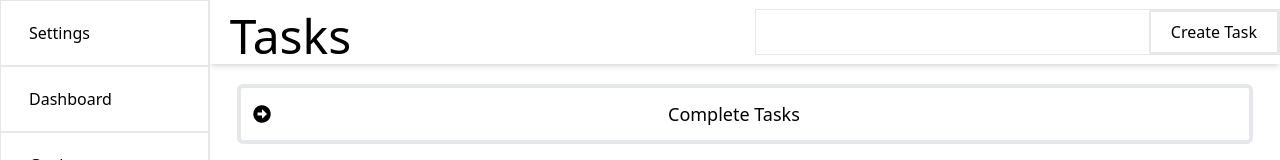
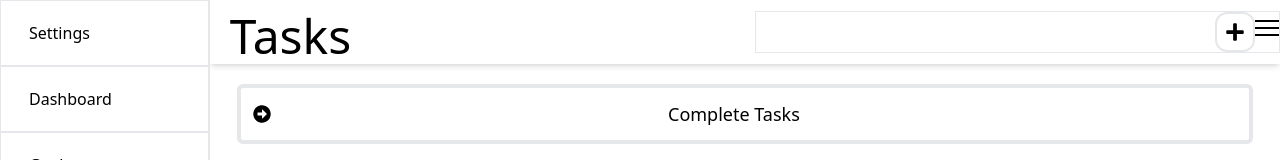
Before and after one commit to TylerP99/life-manager, a React (Create React App) app in the folder frontend/: page /tasks in a window 1280 px wide. Shown: the top 160 px of the page. Built offline with nearby package versions, Linux system fonts and the light colour scheme.

Commit message:
Options component, moving nav to new component

```diff
--- /dev/null
+++ b/frontend/src/components/App/AppHeader.jsx
@@ -0,0 +1,23 @@
+import React from 'react'
+
+import NavButton from "./NavButton"
+
+function AppHeader({title = "", options=[]}) {
+  return (
+    <header
+    className='flex flex-col items-center mb-5 shadow-md md:flex-row'
+    >
+      <h1
+      className="w-full text-5xl px-5 pt-3 pb-1"
+      >
+        {title}
+      </h1>
+      <section className='flex justify-end items-center gap-5 w-full border'>
+        {...options}
+        <NavButton/>
+      </section>
+    </header>
+  )
+}
+
+export default AppHeader
--- /dev/null
+++ b/frontend/src/components/App/NavButton.jsx
@@ -0,0 +1,19 @@
+import React from 'react'
+
+function NavButton({navOpen, toggleNavOpen}) {
+  return (
+    <div className='flex justify-center items-center'>
+        <button
+          id="menu-btn"
+          className={"block hamburger focus:outline-none" + ((navOpen) ? " open" : "")}
+          onClick={toggleNavOpen}
+          >
+          <div className="hamburger-top"></div>
+          <div className="hamburger-middle"></div>
+          <div className="hamburger-bottom"></div>
+        </button>
+    </div>
+  )
+}
+
+export default NavButton
--- /dev/null
+++ b/frontend/src/components/App/OptionButton.jsx
@@ -0,0 +1,12 @@
+import React from 'react'
+
+function OptionButton({Icon, Form}) {
+  return (
+    <div>
+        <button><Icon/></button>
+        <Overlay form={Form} />
+    </div>
+  )
+}
+
+export default OptionButton
--- a/frontend/src/layouts/AppLayout.jsx
+++ b/frontend/src/layouts/AppLayout.jsx
@@ -9,7 +9,10 @@ function AppLayout() {
 
     const [navOpen, setNavOpen] = useState(false);
 
-    const toggleNavOpen = () => setNavOpen(!navOpen);
+    const toggleNavOpen = () => {
+        console.log("Clik")
+        setNavOpen(!navOpen);
+    }
 
     return (
         <section className='flex w-full'>
@@ -48,7 +51,9 @@ function AppLayout() {
                     </nav>
                 </section>
             </section>
-            <Outlet/>
+            <Outlet
+            context={[navOpen, toggleNavOpen]}
+            />
         </section>
     )
 }
--- a/frontend/src/pages/app/Tasks.jsx
+++ b/frontend/src/pages/app/Tasks.jsx
@@ -1,14 +1,19 @@
 import {useState} from 'react';
+import { useOutletContext } from 'react-router-dom';
 import axios from "axios";
 
-import {FaArrowAltCircleRight, FaArrowAltCircleDown} from "react-icons/fa";
+import {FaPlus} from "react-icons/fa";
 
 import TaskCard from "../../components/App/TaskCard";
 import CreateTaskForm from '../../components/App/CreateTaskForm';
 import Overlay from '../../components/App/Overlay';
 import CardDropdown from '../../components/App/CardDropdown';
+import NavButton from '../../components/App/NavButton';
 
 function Tasks() {
+
+  const [navOpen, toggleNavOpen] = useOutletContext();
+  console.log(navOpen, toggleNavOpen)
 
   const dropdownStyle = "flex justify-between items-center gap-10 cursor-pointer";
 
@@ -184,10 +189,14 @@ function Tasks() {
         </h1>
         <section className='flex justify-end w-full border'>
           <button
-          className="border-2 block min-w-1/2 rounded-sm px-5 py-2 cursor-pointer hover:bg-slate-50/70"
+          className="flex items-center justify-center border-2 text-xl w-10 h-10 rounded-xl cursor-pointer hover:bg-slate-50/70"
           onClick={toggleCreateForm}
-          >Create Task</button>
+          ><FaPlus/></button>
           <Overlay onClick={toggleCreateForm} hidden={createFormHidden} form={<CreateTaskForm/>} />
+          <NavButton
+          navOpen={navOpen}
+          toggleNavOpen={toggleNavOpen}
+          />
         </section>
       </header>
       <section>
```
